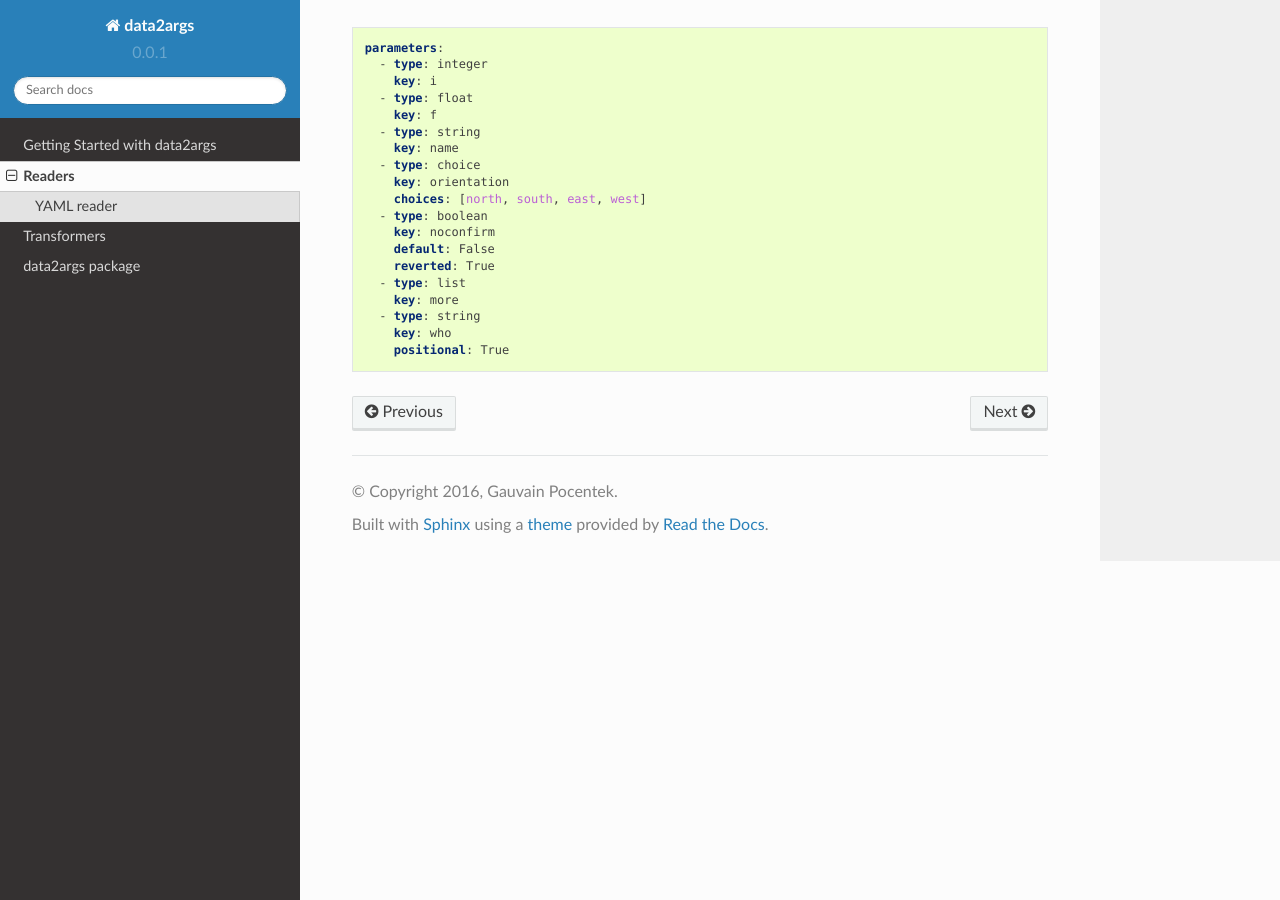
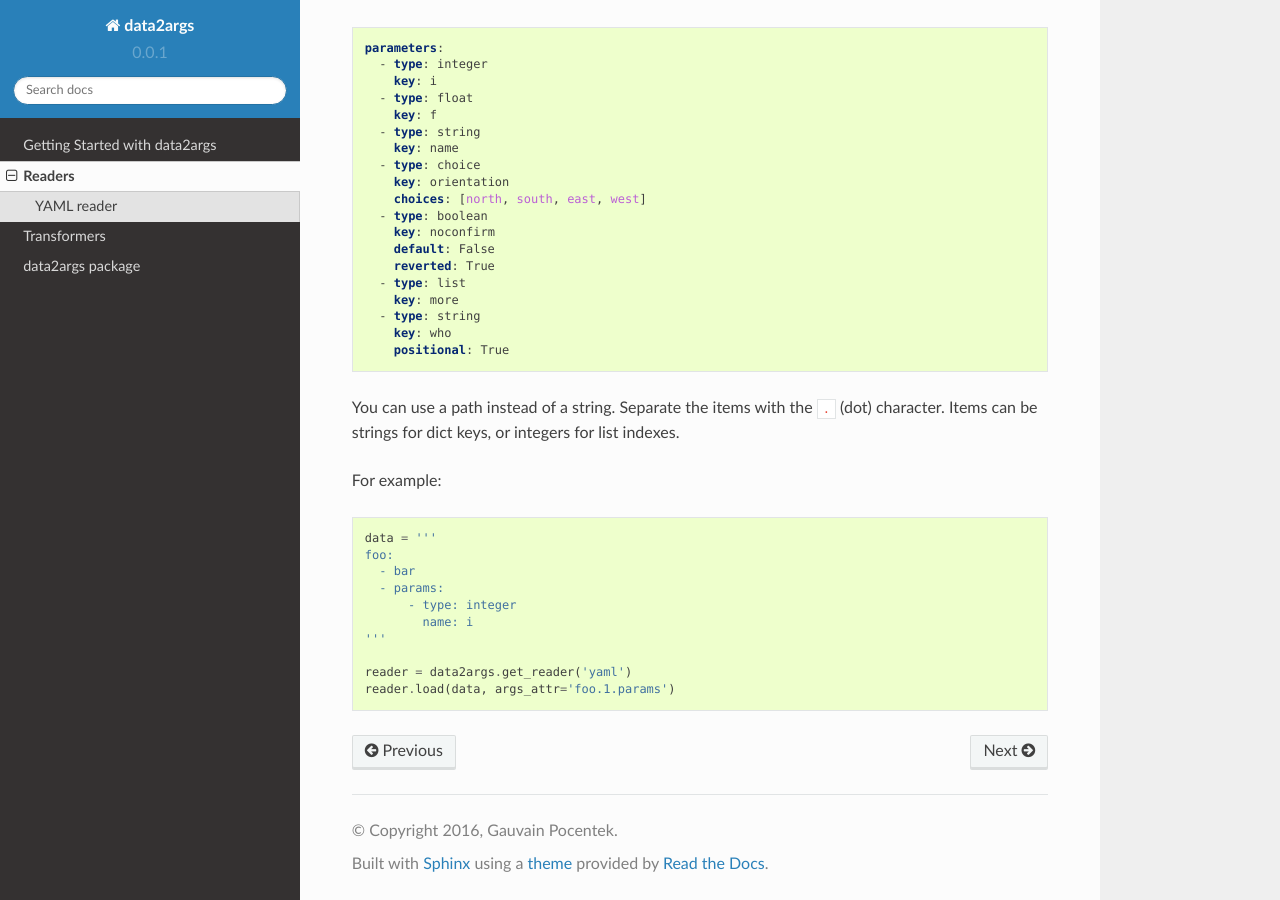
Before and after one commit to gpocentek/data2args, a Sphinx documentation site: the page built from docs/source/readers.rst, in a window 1280 px wide and 900 px high, scrolled down 1176 px. Built offline with Sphinx 7.4.7 and the Read the Docs theme 2.0.0, drawn with Linux system fonts in a browser that asks for light colours.

Commit message:
yaml: add docs for the path

```diff
--- a/docs/source/readers.rst
+++ b/docs/source/readers.rst
@@ -103,3 +103,21 @@ YAML example:
      - type: string
        key: who
        positional: True
+
+You can use a path instead of a string. Separate the items with the ``.`` (dot)
+character. Items can be strings for dict keys, or integers for list indexes.
+
+For example:
+
+.. code-block:: python
+
+   data = '''
+   foo:
+     - bar
+     - params:
+         - type: integer
+           name: i
+   '''
+
+   reader = data2args.get_reader('yaml')
+   reader.load(data, args_attr='foo.1.params')
```
Also changed, not shown: 1 other file.
